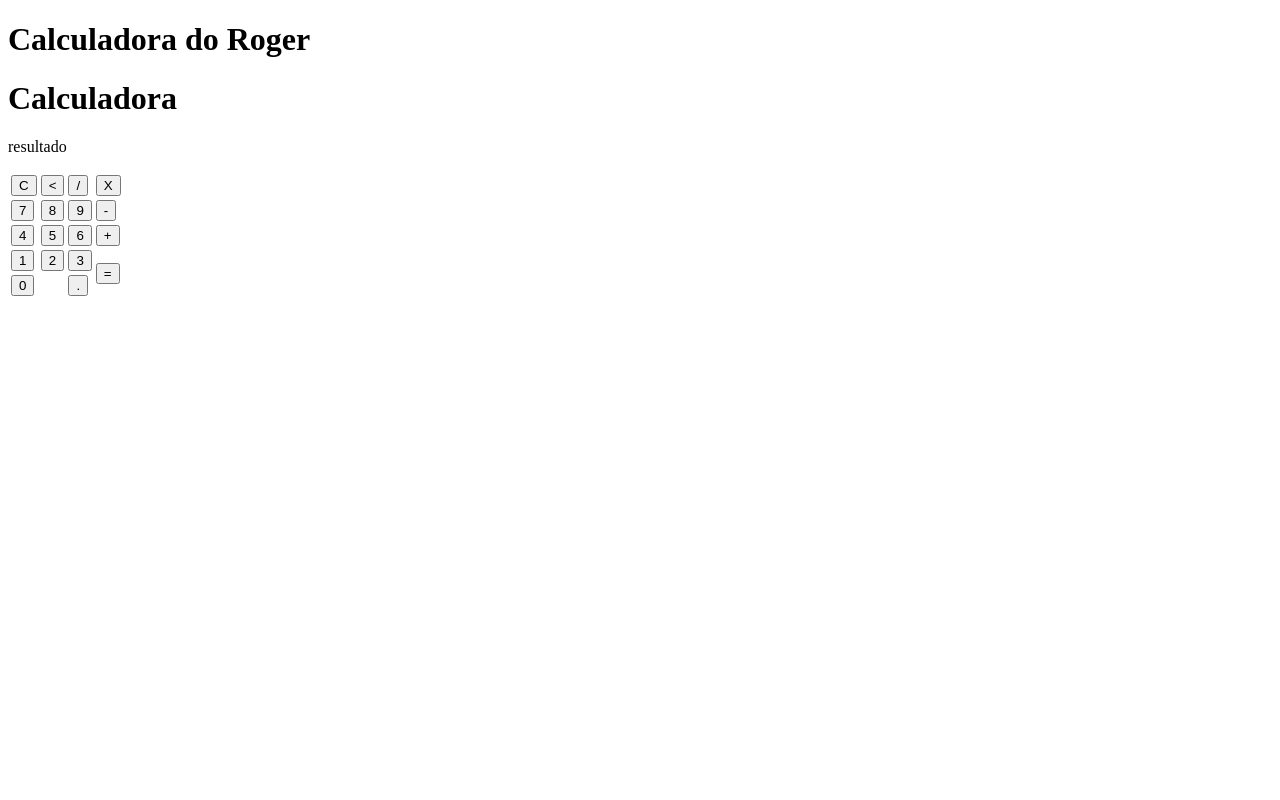
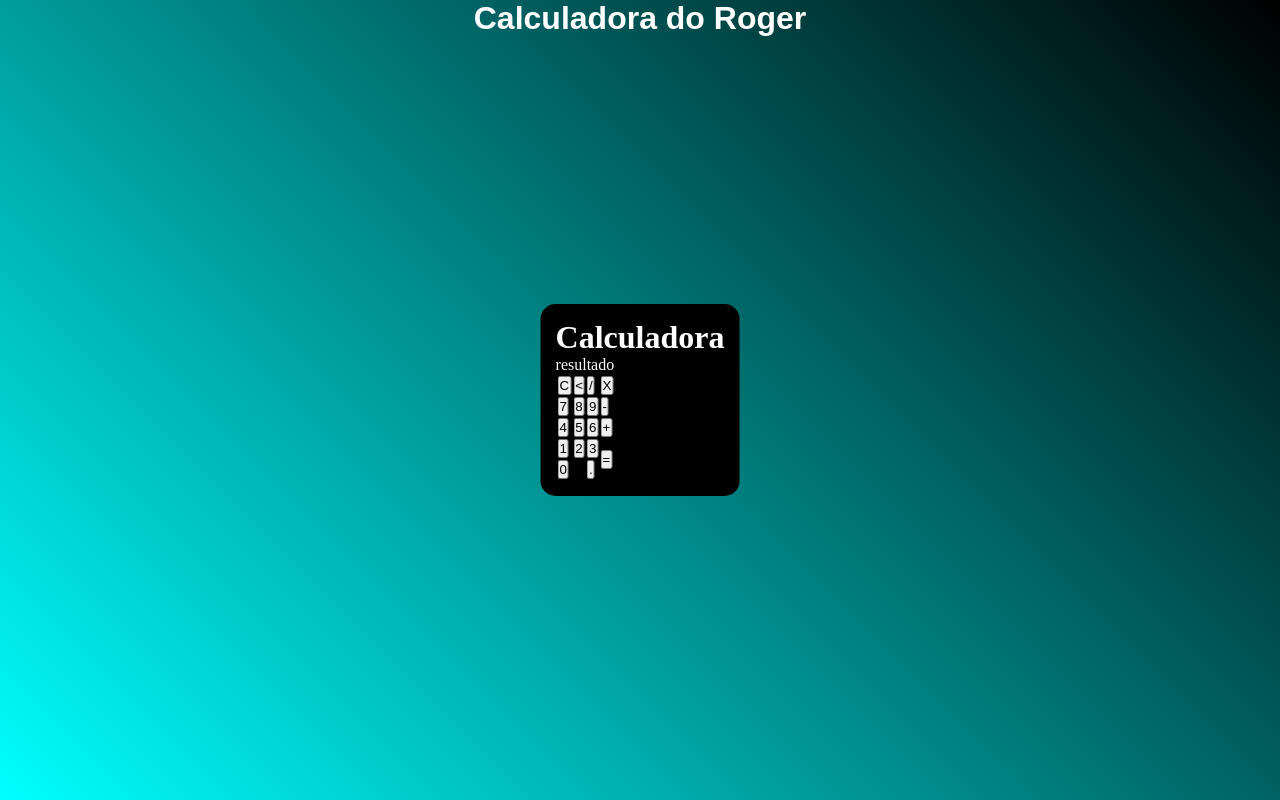
Before and after one commit to buscariolo-rogerio/CALCULADORA, a plain HTML site: page index.html in a window 1280 px wide. Drawn offline with Linux system fonts and the light colour scheme.

Commit message:
Começando o Css e estruturando o HTML

```diff
--- a/index.html
+++ b/index.html
@@ -4,6 +4,7 @@
     <meta charset="UTF-8">
     <meta name="viewport" content="width=device-width, initial-scale=1.0">
     <title>Calculadora</title>
+    <link rel="stylesheet" href="style.css">
 </head>
 <body>
     <div class="fundo">
@@ -14,32 +15,32 @@
         <p id="resultado">resultado</p>
         <table>
             <tr>
-                <td><button>C</button></td>
-                <td><button><</button></td>
-                <td><button>/</button></td>
-                <td><button>X</button></td>
+                <td><button class="botao">C</button></td>
+                <td><button class="botao"><</button></td>
+                <td><button class="botao">/</button></td>
+                <td><button class="botao">X</button></td>
             </tr>
             <tr>
-                <td><button>7</button></td>
-                <td><button>8</button></td>
-                <td><button>9</button></td>
-                <td><button>-</button></td>
+                <td><button class="botao">7</button></td>
+                <td><button class="botao">8</button></td>
+                <td><button class="botao">9</button></td>
+                <td><button class="botao">-</button></td>
             </tr>
             <tr>
-                <td><button>4</button></td>
-                <td><button>5</button></td>
-                <td><button>6</button></td>
-                <td><button>+</button></td>
+                <td><button class="botao">4</button></td>
+                <td><button class="botao">5</button></td>
+                <td><button class="botao">6</button></td>
+                <td><button class="botao">+</button></td>
             </tr>
             <tr>
-                <td><button>1</button></td>
-                <td><button>2</button></td>
-                <td><button>3</button></td>
-                <td rowspan="2"><button>=</button></td>
+                <td><button class="botao">1</button></td>
+                <td><button class="botao">2</button></td>
+                <td><button class="botao">3</button></td>
+                <td rowspan="2"><button class="botao">=</button></td>
             </tr>
             <tr>
-                <td colspan="2"><button>0</button></td>
-                <td><button>.</button></td>
+                <td colspan="2"><button class="botao">0</button></td>
+                <td><button class="botao">.</button></td>
 
 
             </tr>
--- a/style.css
+++ b/style.css
@@ -0,0 +1,22 @@
+*{
+    margin: 0;
+    padding: 0;
+}
+
+.fundo{
+    background-image: linear-gradient(45deg, aqua, black);
+    height: 100vh;
+    font-family: Arial, Helvetica, sans-serif;
+    color: white;
+    text-align: center;
+}
+.calculadora{
+    position: absolute;
+    background-color: black;
+    top: 50%;
+    left: 50%;
+    color: white;
+    transform: translate(-50%, -50%);
+    border-radius: 15px;
+    padding: 15px;
+}
```
